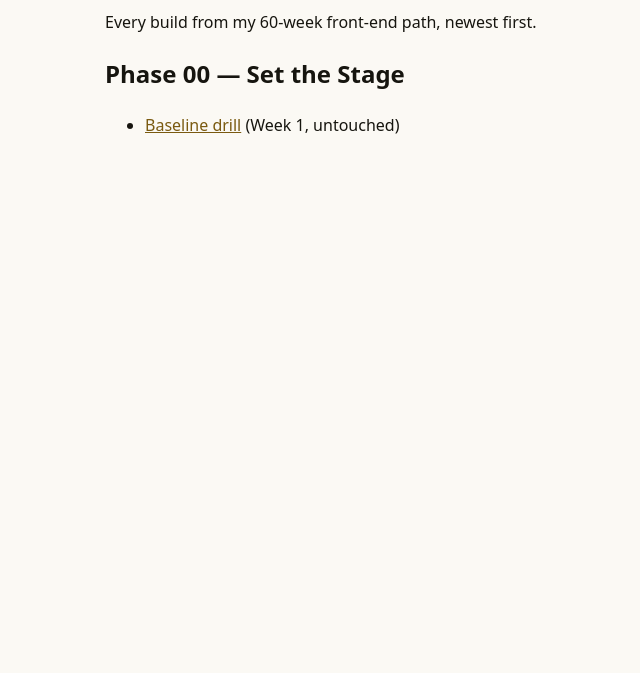
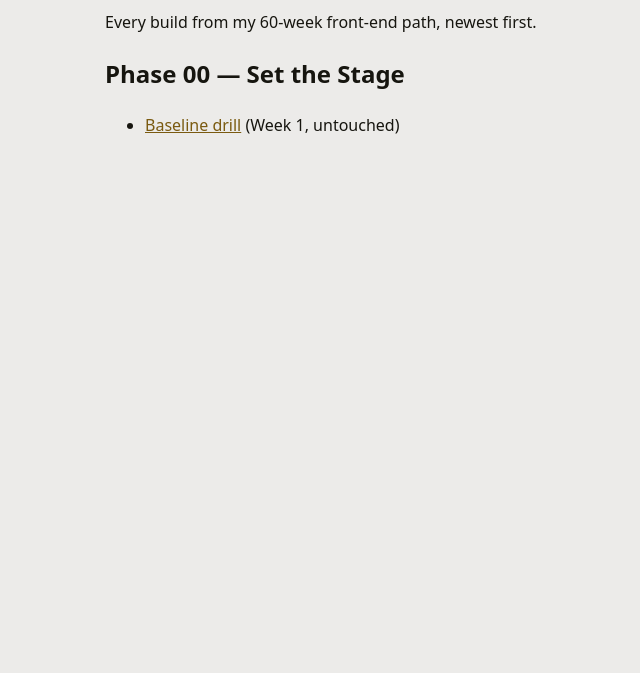
Before and after one commit to mashlodev/dev-gp-1, a website: page index.html in a window 1280 px wide. Shown: the part 127-800 px from the top of the page, without its empty margins (215-855 px from the left). Drawn offline with Linux system fonts and the light colour scheme.

Commit message:
fix home

```diff
--- a/index.html
+++ b/index.html
@@ -12,10 +12,11 @@
         padding: 0 1.25rem;
         line-height: 1.6;
         color: #16150f;
-        background: #fbf9f4;
+        background: #ECEBE9;
       }
       a {
         color: #7a5a10;
+        font-style: none;
       }
     </style>
   </head>
```
